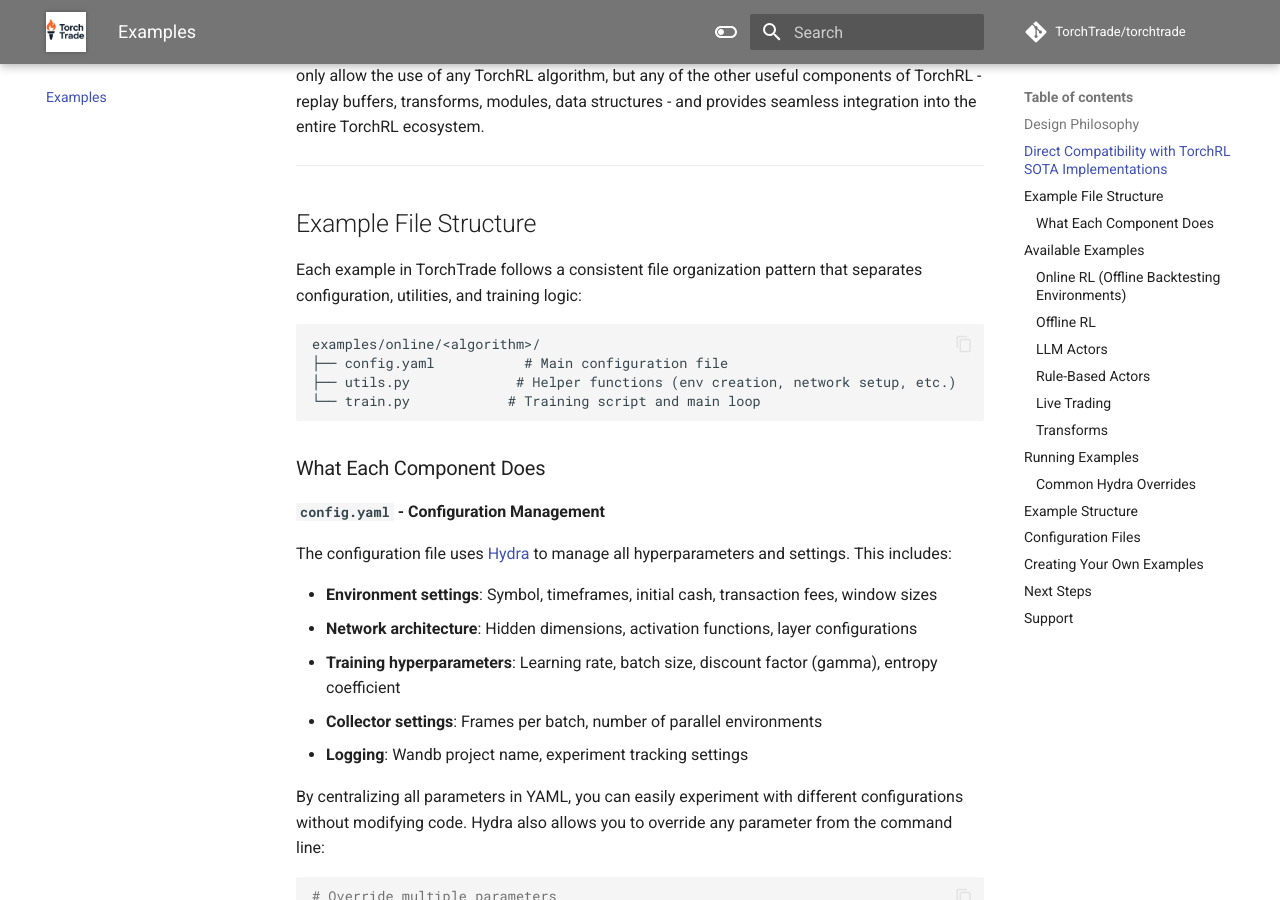
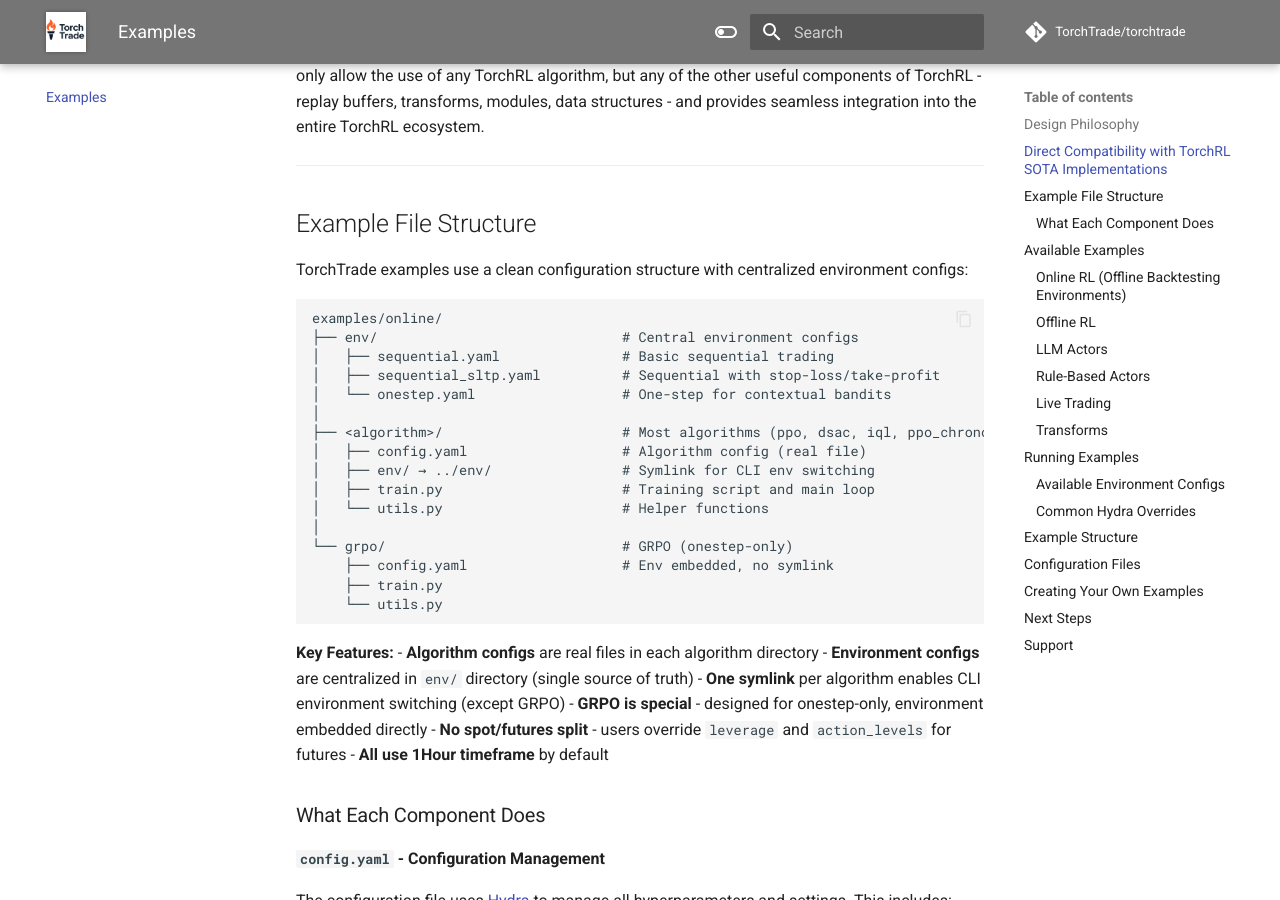
Before and after one commit to TorchTrade/torchtrade, an MkDocs documentation site: the page built from docs/examples.md, in a window 1280 px wide and 900 px high, scrolled down 1416 px. Built offline with MkDocs 1.6.1 and Material for MkDocs 9.7.7, drawn with Linux system fonts in a browser that asks for light colours; comment, search, counter and statistics services are not loaded; some of the changed text lies outside the part shown.

Commit message:
Refactor examples: centralize env configs with clean structure
Consolidate environment configs from 6 to 3:
- sequential.yaml (basic sequential trading)
- sequential_sltp.yaml (with stop-loss/take-profit)
- onestep.yaml (for GRPO/contextual bandits)

Remove spot/futures split - users override leverage and action_levels for futures
Standardize all configs to 1Hour timeframe with 24-window lookback

Algorithm configs are now real files in each directory:
- ppo, dsac, iql, ppo_chronos have env/ symlink for CLI switching
- GRPO has embedded environment (onestep-only, no CLI switching)

Update documentation in MIGRATION.md and docs/examples.md

Co-Authored-By: Claude Sonnet 4.5 <noreply@anthropic.com>

````diff
--- a/docs/examples.md
+++ b/docs/examples.md
@@ -59,14 +59,34 @@ for batch in collector:
 
 ## Example File Structure
 
-Each example in TorchTrade follows a consistent file organization pattern that separates configuration, utilities, and training logic:
+TorchTrade examples use a clean configuration structure with centralized environment configs:
 
 ```
-examples/online/<algorithm>/
-├── config.yaml           # Main configuration file
-├── utils.py             # Helper functions (env creation, network setup, etc.)
-└── train.py            # Training script and main loop
+examples/online/
+├── env/                              # Central environment configs
+│   ├── sequential.yaml               # Basic sequential trading
+│   ├── sequential_sltp.yaml          # Sequential with stop-loss/take-profit
+│   └── onestep.yaml                  # One-step for contextual bandits
+│
+├── <algorithm>/                      # Most algorithms (ppo, dsac, iql, ppo_chronos)
+│   ├── config.yaml                   # Algorithm config (real file)
+│   ├── env/ → ../env/                # Symlink for CLI env switching
+│   ├── train.py                      # Training script and main loop
+│   └── utils.py                      # Helper functions
+│
+└── grpo/                             # GRPO (onestep-only)
+    ├── config.yaml                   # Env embedded, no symlink
+    ├── train.py
+    └── utils.py
 ```
+
+**Key Features:**
+- **Algorithm configs** are real files in each algorithm directory
+- **Environment configs** are centralized in `env/` directory (single source of truth)
+- **One symlink** per algorithm enables CLI environment switching (except GRPO)
+- **GRPO is special** - designed for onestep-only, environment embedded directly
+- **No spot/futures split** - users override `leverage` and `action_levels` for futures
+- **All use 1Hour timeframe** by default
 
 ### What Each Component Does
 
@@ -161,17 +181,15 @@ These examples use online RL algorithms (learning from interaction as it happens
 
 Located in `examples/online/`:
 
-| Example | Algorithm | Environment | Key Features |
-|---------|-----------|-------------|--------------|
-| **ppo/** | PPO | SeqLongOnlyEnv | Standard policy gradient with multi-timeframe observations |
-| **ppo_futures/** | PPO | SeqFuturesEnv | Futures trading with leverage and margin management |
-| **ppo_futures_sltp/** | PPO | SeqFuturesSLTPEnv | Futures with bracket orders (stop-loss/take-profit) |
-| **ppo_futures_onestep/** | PPO | FuturesOneStepEnv | One-step futures for episodic optimization |
-| **ppo_chronos/** | PPO | SeqLongOnlyEnv + ChronosEmbedding | Time series embedding with Chronos T5 models |
-| **iql/** | IQL (Implicit Q-Learning) | SeqLongOnlyEnv | Offline RL algorithm for sequential trading |
-| **dsac/** | DSAC (Distributional SAC) | SeqLongOnlyEnv | Soft actor-critic with distributional value functions |
-| **grpo_futures_onestep/** | GRPO | FuturesOneStepEnv | Group relative policy optimization for one-step RL |
-| **long_onestep_env/** | GRPO | LongOnlyOneStepEnv | One-step long-only with SLTP bracket orders |
+| Example | Algorithm | Default Environment | Key Features |
+|---------|-----------|---------------------|--------------|
+| **ppo/** | PPO | SequentialTradingEnv (spot, 1Hour) | Standard policy gradient |
+| **ppo_chronos/** | PPO | SequentialTradingEnv (spot, 1Hour) | Time series embedding with Chronos T5 models |
+| **iql/** | IQL (Implicit Q-Learning) | SequentialTradingEnv (spot, 1Hour) | Offline RL algorithm for sequential trading |
+| **dsac/** | DSAC (Distributional SAC) | SequentialTradingEnv (spot, 1Hour) | Soft actor-critic with distributional value functions |
+| **grpo/** | GRPO | OneStepTradingEnv (spot, 1Hour) | Group relative policy optimization (onestep-only, no env switching) |
+
+All algorithms except GRPO support environment switching via CLI - see [Running Examples](#running-examples) below.
 
 ### Offline RL
 
@@ -201,13 +219,7 @@ Located in `examples/llm/`:
 
 TorchTrade provides actor classes that allow easy creation of rule-based trading strategies using technical indicators and market signals, for example mean reversion, breakout, and more. These rule-based actors integrate seamlessly with TorchTrade environments for both backtesting and live trading, serving as baselines or components in hybrid approaches. This is especially interesting with our **[custom feature preprocessing](guides/custom-features.md)**, which allows you to add technical indicators and derived features to enhance rule-based strategies.
 
-Located in `examples/online/rulebased/`:
-
-| Example | Actor Type | Environment | Description |
-|---------|------------|-------------|-------------|
-| **rulebased/** | MeanReversionActor | SeqLongOnlyEnv | Mean reversion strategy using Bollinger Bands and Stochastic RSI |
-
-**Future Work**: We plan to provide examples of hybrid approaches that combine rule-based policies with neural network policies as actors, leveraging the strengths of both deterministic strategies and learned behaviors.
+**Future Work**: We plan to provide examples of rule-based strategies and hybrid approaches that combine rule-based policies with neural network policies as actors, leveraging the strengths of both deterministic strategies and learned behaviors.
 
 ### Live Trading
 
@@ -235,19 +247,41 @@ Located in `examples/transforms/`:
 
 ## Running Examples
 
-All examples use Hydra for configuration management:
+All examples use Hydra for configuration management with centralized environment configs:
 
 ```bash
-# Run with default configuration
+# Run with default configuration (sequential, spot, 1Hour)
 uv run python examples/online/ppo/train.py
 
-# Override config parameters
+# Switch environment via CLI
+uv run python examples/online/ppo/train.py env=sequential_sltp
+uv run python examples/online/ppo/train.py env=onestep
+
+# Configure for futures trading
 uv run python examples/online/ppo/train.py \
-    env.symbol="BTC/USD" \
+    env.leverage=5 \
+    env.action_levels='[-1.0,0.0,1.0]'
+
+# Override multiple parameters
+uv run python examples/online/ppo/train.py \
+    env=sequential_sltp \
+    env.symbol="ETH/USD" \
+    env.leverage=10 \
     optim.lr=1e-4 \
-    collector.frames_per_batch=1000 \
     loss.gamma=0.95
 ```
+
+### Available Environment Configs
+
+| Config | Environment Class | SLTP | Timeframe | Use Case |
+|--------|-------------------|------|-----------|----------|
+| `sequential` | SequentialTradingEnv | No | 1Hour | Basic sequential trading |
+| `sequential_sltp` | SequentialTradingEnvSLTP | Yes | 1Hour | Sequential with bracket orders |
+| `onestep` | OneStepTradingEnv | Yes | 1Hour | One-step for GRPO/contextual bandits |
+
+**Spot vs Futures:**
+- **Spot (default)**: `leverage: 1`, `action_levels: [0.0, 1.0]`
+- **Futures**: Override with `env.leverage=5 env.action_levels='[-1.0,0.0,1.0]'`
 
 ### Common Hydra Overrides
 
@@ -309,22 +343,49 @@ This structure mirrors [TorchRL's SOTA implementations](https://github.com/pytor
 
 ## Configuration Files
 
-Each example includes a `config/` directory with Hydra configs:
+Configurations are split between algorithm-specific and centralized environment configs:
 
 ```
-examples/online/ppo/
-├── train.py              # Training script
-├── config/
-│   ├── config.yaml       # Main config
-│   ├── env/
-│   │   └── default.yaml  # Environment config
-│   ├── collector/
-│   │   └── default.yaml  # Data collection config
-│   └── loss/
-│       └── default.yaml  # Loss function config
+examples/online/
+├── env/                          # Central environment configs
+│   ├── sequential.yaml           # Basic sequential trading
+│   ├── sequential_sltp.yaml      # With stop-loss/take-profit
+│   └── onestep.yaml              # One-step for GRPO
+└── ppo/
+    ├── config.yaml               # Algorithm-specific config
+    ├── env/ → ../env/            # Symlink for CLI switching
+    ├── train.py
+    └── utils.py
 ```
 
-This allows clean separation of concerns and easy experimentation.
+Algorithm configs use Hydra's defaults list to compose with environment configs:
+
+```yaml
+# ppo/config.yaml
+defaults:
+  - env: sequential  # Default environment (spot, 1Hour)
+  - _self_
+
+# Optional: override for futures trading
+env:
+  leverage: 5
+  action_levels: [-1.0, 0.0, 1.0]
+
+collector:
+  frames_per_batch: 100000
+  total_frames: 100_000_000
+
+optim:
+  lr: 2.5e-4
+  max_grad_norm: 0.5
+
+loss:
+  gamma: 0.9
+  clip_epsilon: 0.1
+  entropy_coef: 0.01
+```
+
+This structure keeps algorithm configs separate while centralizing environment configs for easy reuse.
 
 ---
 
@@ -340,9 +401,9 @@ To create a new training script:
 
 **Tips:**
 - Start with `ppo/` for standard RL
-- Start with `grpo_futures_onestep/` for one-step RL
+- Start with `grpo/` for one-step RL
 - Start with `ppo_chronos/` for time series embeddings
-- Start with `rulebased/` for non-RL baselines
+- Use `env=<config_name>` to switch environments without copying code
 
 ---
 
````
Also changed, not shown: examples/online/MIGRATION.md (+103 -73 lines), 14 other files.
